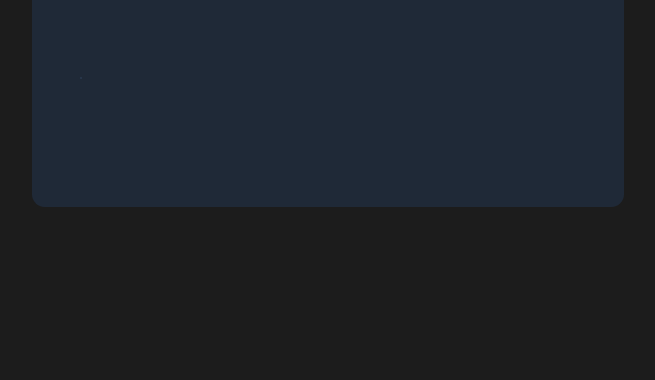
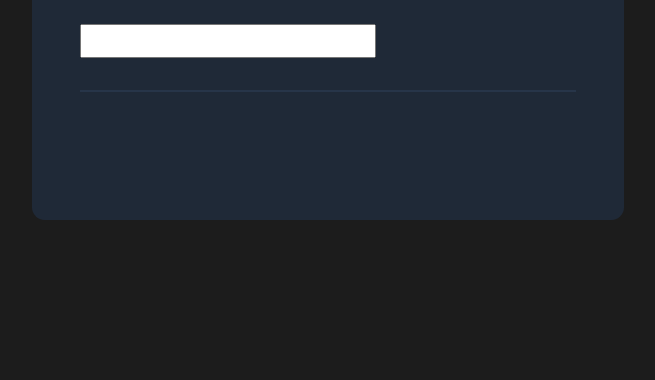
Before and after one commit to XenoMee/Password-Generator, a plain HTML site: page index.html in a window 1280 px wide. Shown: the part 420-800 px from the top of the page, without its empty margins (312-967 px from the left). Drawn offline with Linux system fonts and the light colour scheme.

Commit message:
create password form holding an input text for generated password

```diff
--- a/index.html
+++ b/index.html
@@ -23,18 +23,18 @@
                     <p>Never use an insecure password again.</p>
                 </div>
                 <div class="password-container flex-group">
-                    <!-- <form id="password-form" class="password-form grid-flow">
+                    <form id="password-form" class="password-form grid-flow">
                         <input id="generated-password" class="generated-password" type="text" value=""
                             spellcheck="false">
                     </form>
-                    <div class="password-button-container flex-group">
+                    <!-- <div class="password-button-container flex-group">
                         <button id="copy-button" class="btn"><i class="fa-regular fa-file"></i></button>
                         <button id="generate-button" class=" btn"><i class="fa-solid fa-rotate"></i></button>
-                    </div>
-                </div> -->
+                    </div> -->
                 </div>
+            </div>
 
-                <hr>
+            <hr>
 
 
         </section>
```
